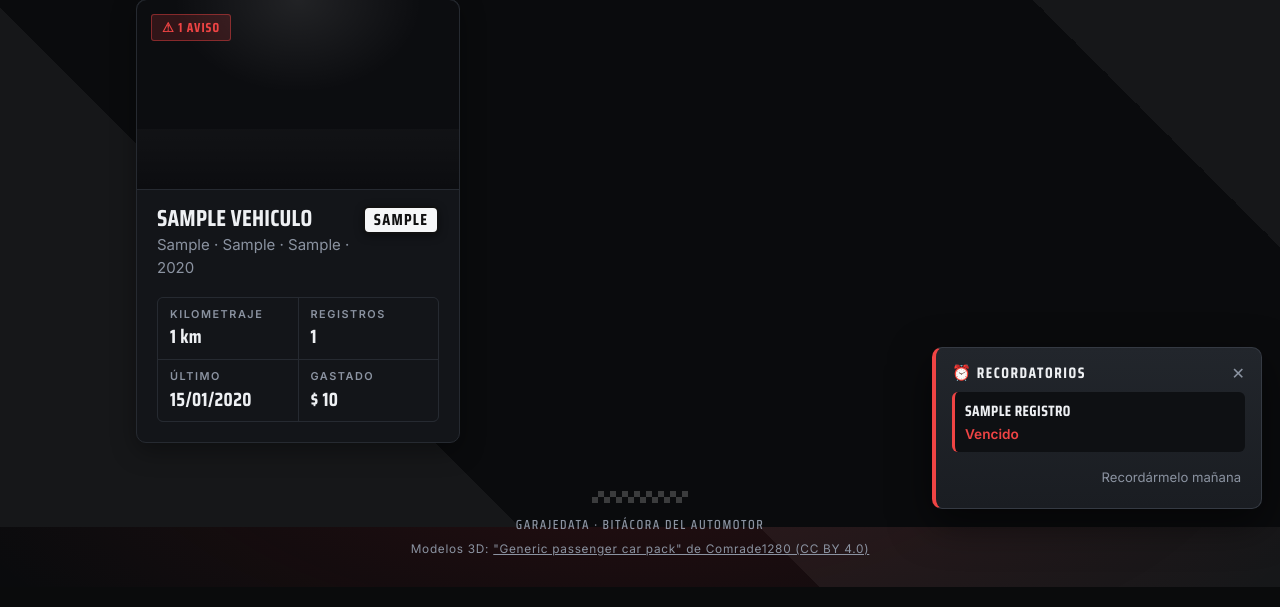
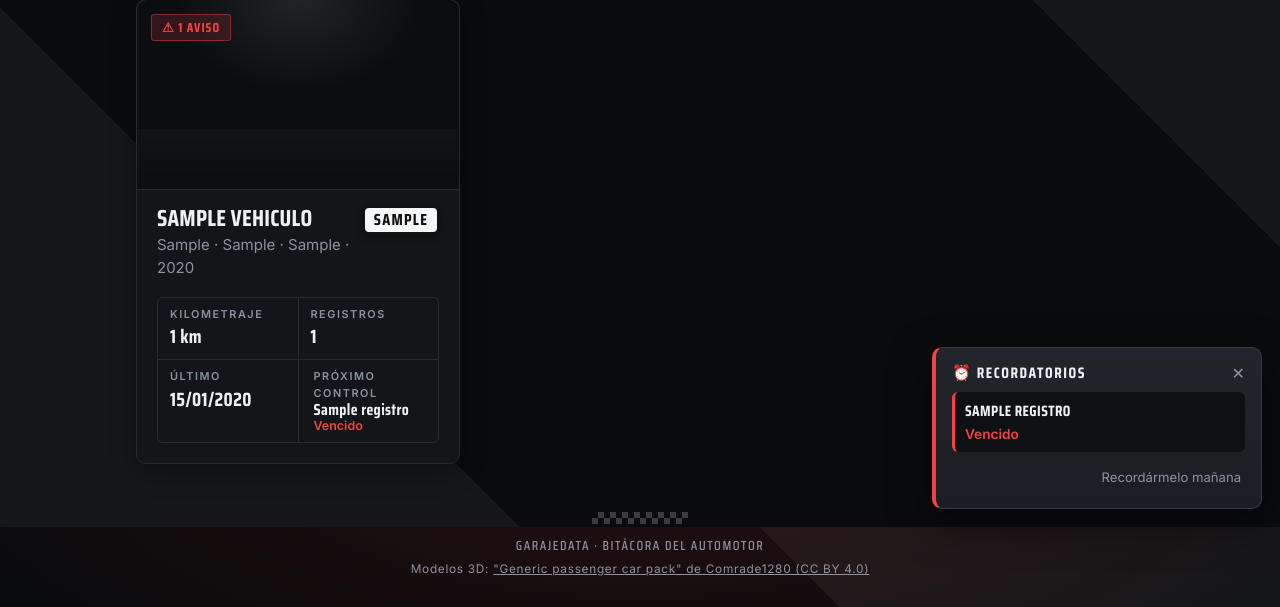
Before and after one commit to pianciola/garajedata, a Flask app: page / in a window 1280 px wide. Shown: the part 273-880 px from the top of the page. Run offline with Flask 3, Linux system fonts and the light colour scheme; the visitor is signed in with stand-in values (Sample User, id 1); tables that the repository leaves empty hold one stand-in row (values such as "Sample post").

Commit message:
Tarjeta del auto: muestra el próximo control en lugar de lo gastado
Co-Authored-By: Claude Sonnet 5.5 <noreply@anthropic.com>

```diff
--- a/app.py
+++ b/app.py
@@ -21,7 +21,7 @@ from werkzeug.security import check_password_hash, generate_password_hash
 import archivos
 from catalogo import canon_marca, canon_modelo, catalogo_js, logo_marca, logo_oscuro
 from mantenimiento import (KM_MES_MAX, DOCUMENTOS, REPETICION_SUGERIDA, REPETICIONES, USOS, km_estimado,
-                           plan_mantenimiento, promedio_medido, sumar_meses, vencimientos)
+                           km_por_mes, plan_mantenimiento, promedio_medido, sumar_meses, vencimientos)
 
 BASE_DIR = os.path.dirname(os.path.abspath(__file__))
 DB_PATH = os.environ.get("DB_PATH", os.path.join(BASE_DIR, "bitacora.db"))
@@ -771,6 +771,45 @@ def guardar_portada(vid):
     db.commit()
 
 
+def proximo_control(v, a):
+    """El control de mantenimiento que viene antes (cargado a mano o estimado por el
+    plan de uso), para la tarjeta del auto. Devuelve None si no hay ninguno programado."""
+    kpm = km_por_mes(v) or 1250
+    orden = {"vencido": 0, "pronto": 1, "ok": 2}
+    candidatos = []  # (estado, días aproximados, título, detalle)
+
+    def km_a_dias(km):
+        return km / kpm * 30.44
+
+    for rec in a["recordatorios"]:
+        dias = [d for d in (rec["faltan_dias"],
+                            km_a_dias(rec["faltan_km"]) if rec["faltan_km"] is not None else None) if d is not None]
+        if rec["estado"] == "vencido":
+            detalle = "Vencido"
+        else:
+            partes = []
+            if rec["faltan_km"] is not None:
+                partes.append(f"en {miles(rec['faltan_km'])} km")
+            elif rec["faltan_dias"] is not None:
+                partes.append(f"en {rec['faltan_dias']} días")
+            detalle = " · ".join(partes)
+        candidatos.append((rec["estado"], min(dias) if dias else 9999, rec["registro"]["titulo"], detalle))
+    for p in a["plan"]:
+        if p["estado"] == "sin_dato":
+            continue
+        if p["estado"] == "vencido":
+            detalle = "Ya toca"
+        elif p["faltan_km"] is not None:
+            detalle = f"en ≈ {miles(p['faltan_km'])} km"
+        else:
+            detalle = f"en ≈ {p['dias']} días"
+        candidatos.append((p["estado"], p["dias"], p["nombre"], detalle))
+    if not candidatos:
+        return None
+    estado, _, titulo, detalle = min(candidatos, key=lambda c: (orden[c[0]], c[1]))
+    return {"estado": estado, "titulo": titulo, "detalle": detalle}
+
+
 def lista_avisos(v, a, con_nombre=False):
     """Avisos urgentes (vencidos o por vencer) de un vehículo, para el cartel lateral."""
     nombre = nombre_auto(v)
@@ -816,19 +855,20 @@ def index():
         return render_template("bienvenida.html")
     vehiculos = get_db().execute("""
         SELECT v.*, COUNT(r.id) AS n, MAX(r.fecha) AS ultimo,
-               MAX(r.km) AS max_km, COALESCE(SUM(r.costo), 0) AS gasto
+               MAX(r.km) AS max_km
         FROM vehiculos v LEFT JOIN registros r ON r.vehiculo_id = v.id
         WHERE v.usuario_id = ?
         GROUP BY v.id
         ORDER BY COALESCE(NULLIF(v.nombre, ''), v.marca || ' ' || v.modelo) COLLATE NOCASE
     """, (g.usuario["id"],)).fetchall()
-    alertas, cartel = {}, []
+    alertas, cartel, proximos = {}, [], {}
     for v in vehiculos:
         a = avisos(v)
         alertas[v["id"]] = contar_avisos(a)
+        proximos[v["id"]] = proximo_control(v, a)
         cartel += lista_avisos(v, a, con_nombre=len(vehiculos) > 1)
     cartel.sort(key=lambda x: x["estado"] != "vencido")
-    return render_template("index.html", vehiculos=vehiculos, alertas=alertas, cartel=cartel)
+    return render_template("index.html", vehiculos=vehiculos, alertas=alertas, cartel=cartel, proximos=proximos)
 
 
 @app.route("/vehiculo/nuevo", methods=["GET", "POST"])
--- a/static/style.css
+++ b/static/style.css
@@ -954,3 +954,13 @@ input[type="checkbox"] { width: auto; padding: 0; accent-color: var(--accent); }
 @media (prefers-reduced-motion: reduce) { .dialogo[open] { animation: none; } }
 @media (max-width: 720px) { .hero-visual { order: -1; } .dialogo { padding: 16px; } }
 @media print { .foto-editar, .dialogo { display: none !important; } }
+
+/* ---------- tarjeta del auto: próximo control ---------- */
+.mini-stats .prox { min-width: 0; border-left: 3px solid transparent; }
+.mini-stats .prox dd { display: grid; line-height: 1.15; }
+.prox-titulo { font-size: 1rem; overflow: hidden; text-overflow: ellipsis; white-space: nowrap; }
+.mini-stats .prox small { font-family: "Inter", sans-serif; font-size: .78rem; font-weight: 600; letter-spacing: 0; }
+.prox-ok { border-left-color: var(--ok); } .prox-ok small { color: var(--ok); }
+.prox-pronto { border-left-color: var(--warn); } .prox-pronto small { color: var(--warn); }
+.prox-vencido { border-left-color: var(--danger); } .prox-vencido small { color: var(--danger); }
+.prox-vacio { color: var(--muted); }
--- a/templates/index.html
+++ b/templates/index.html
@@ -36,7 +36,11 @@
       <div><dt>Kilometraje</dt><dd>{{ [v.km_inicial or 0, v.max_km or 0]|max|miles }} km</dd></div>
       <div><dt>Registros</dt><dd>{{ v.n }}</dd></div>
       <div><dt>Último</dt><dd>{{ v.ultimo|fecha }}</dd></div>
-      <div><dt>Gastado</dt><dd>{{ v.gasto|plata }}</dd></div>
+      {% set px = proximos.get(v.id) %}
+      <div class="prox{{ ' prox-' ~ px.estado if px }}" title="{{ px.titulo ~ ' · ' ~ px.detalle if px else 'Cargá un próximo control en algún registro' }}">
+        <dt>Próximo control</dt>
+        {% if px %}<dd><span class="prox-titulo">{{ px.titulo }}</span><small>{{ px.detalle }}</small></dd>{% else %}<dd class="prox-vacio">—</dd>{% endif %}
+      </div>
     </dl>
   </a>
   {% endfor %}
--- a/tools/probar_paginas.py
+++ b/tools/probar_paginas.py
@@ -103,6 +103,9 @@ esperar("guardar documentos", c.post("/vehiculo/3/documentos", data={
 html = c.get("/vehiculo/3").get_data(as_text=True)
 if "Venció hace" not in html or "La Segunda" not in html:
     fallas.append("no se ven los vencimientos")
+html = c.get("/").get_data(as_text=True)
+if "Próximo control" not in html or "Gastado" in html or "prox-vencido" not in html and "prox-pronto" not in html and "prox-ok" not in html:
+    fallas.append("la tarjeta no muestra el próximo control")
 if "avisos" not in c.get("/").get_data(as_text=True):
     fallas.append("la tarjeta no muestra avisos")
 esperar("renovar vtv", c.post("/documento/1/renovar"), 302)
```
